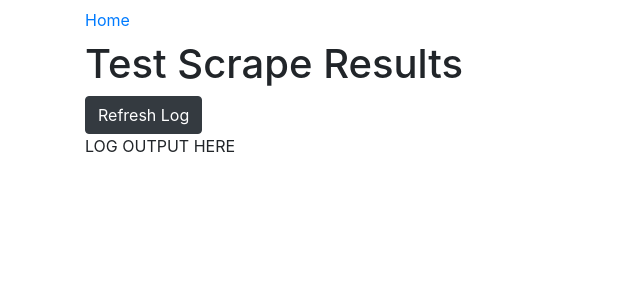
After one commit to chrispalmo/auto-scrape, a Flask app: page /test_scrape in a window 1280 px wide. The commit adds this page. Shown: the top 300 px of the page, without its empty margins (0-640 px from the left). Run offline with Flask 2, Linux system fonts and the light colour scheme; some libraries are stand-ins or nearby versions.

Commit message:
Added test_scrape route and template Added basic home navbar Changed form back to basic button

```diff
--- a/autoscrape/forms.py
+++ b/autoscrape/forms.py
@@ -1,6 +1 @@
 from flask_wtf import FlaskForm
-from wtforms import SubmitField
-
-
-class TestScrapeForm(FlaskForm):
-    submit = SubmitField('Start Test Scrape')
--- a/autoscrape/routes.py
+++ b/autoscrape/routes.py
@@ -1,9 +1,12 @@
 from flask import render_template, url_for, flash
-from autoscrape.forms import TestScrapeForm
 from autoscrape import app
 
 
-@app.route("/", methods=['POST', 'GET'])
+@app.route("/", methods=['GET'])
 def home():
-    form = TestScrapeForm()
-    return render_template('index.html', form=form)
+    return render_template('index.html')
+
+
+@app.route("/test_scrape")
+def test_scrape():
+    return render_template('test_scrape.html')
--- a/autoscrape/templates/layout.html
+++ b/autoscrape/templates/layout.html
@@ -18,6 +18,11 @@
 </head>
 <body>
 <header>
+    <nav class="navbar">
+        <div class="container">
+             <a href='{{ url_for('home') }}'>Home</a>
+        </div>
+    </nav>
 </header>
 <main role="main" class="container">
 {% block content %}{% endblock %}
--- /dev/null
+++ b/autoscrape/templates/test_scrape.html
@@ -0,0 +1,12 @@
+{% extends "layout.html" %}
+{% block content %}
+<div class="content-section">
+    <div>
+        <h1>Test Scrape Results</h1>
+    <a href='{{ url_for('test_scrape') }}' class="btn btn-dark" role="button">Refresh Log</a>
+        <div>
+            <p>LOG OUTPUT HERE</p>
+        </div>
+    </div>
+</div>
+{% endblock %}
```
Also changed, not shown: autoscrape/templates/index.html (+1 -6 lines).
